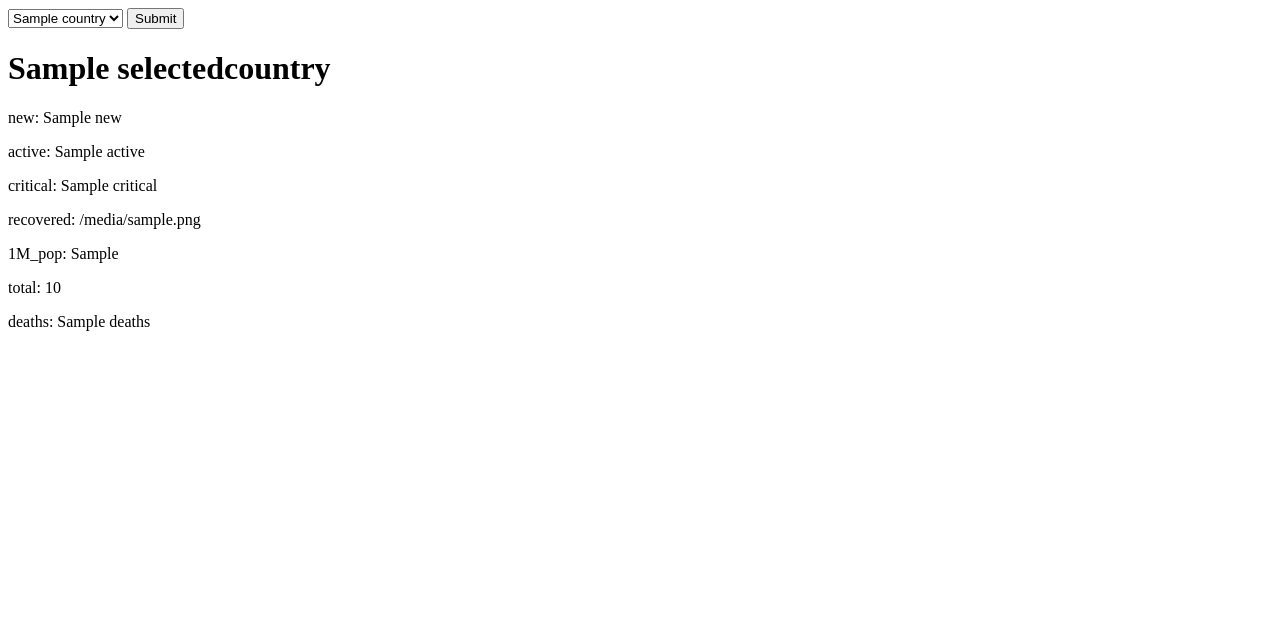
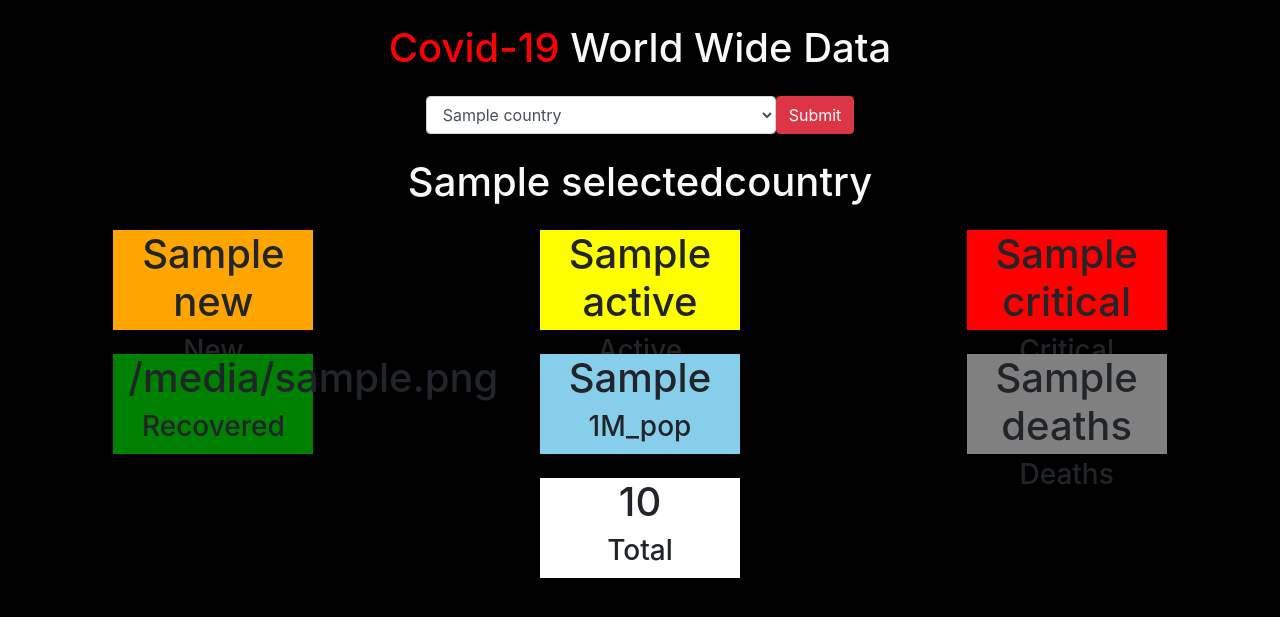
Before and after one commit to talhajubair100/covid_19_data, a Django app: template templates/home.html in a window 1280 px wide. Shown: the top 617 px of the page. Run offline with Django 3.2, Linux system fonts and the light colour scheme; the template is opened without the code that fills it: most values are stand-ins (such as "Sample title", 1, 10 or a date in 2020); some libraries are stand-ins or nearby versions.

Commit message:
all data show in template

```diff
--- a/templates/home.html
+++ b/templates/home.html
@@ -1,34 +1,76 @@
-<!DOCTYPE html>
+<!doctype html>
 <html lang="en">
   <head>
-    <meta charset="UTF-8">
-    <meta name="viewport" content="width=device-width, initial-scale=1.0">
-    <title>Document</title>
+    <!-- Required meta tags -->
+    <meta charset="utf-8">
+    <meta name="viewport" content="width=device-width, initial-scale=1, shrink-to-fit=no">
+
+    <!-- Bootstrap CSS -->
+    <link rel="stylesheet" href="https://maxcdn.bootstrapcdn.com/bootstrap/4.0.0/css/bootstrap.min.css" integrity="sha384-Gn5384xqQ1aoWXA+058RXPxPg6fy4IWvTNh0E263XmFcJlSAwiGgFAW/dAiS6JXm" crossorigin="anonymous">
+
+    <title>Hello, world!</title>
   </head>
-<body>
+  <body style="background-color: black;">
 
-    <form action="" method="POST">
+        <h1 class="text-light text-center mt-4"><span style="color: red;"> Covid-19 </span>World Wide Data</h1>
+        <div class="container">
+                <form action="" method="POST" class="d-flex justify-content-center align-items-center my-4">
                     {% csrf_token %}
-   <select name="selectedcountry">
+               <select class="form-control"  style="width: 350px;" name="selectedcountry">
                {% for country in con_list %}
 
                    <option>{{ country }}</option>
                {% endfor %}
 
                </select>
-   <input type="submit" name="">
+               <input type="submit" value="Submit" class="btn btn-danger">
 
             </form>
-<h1>{{ selectedcountry }}</h1>
+            <h1 class="text-light text-center">{{ selectedcountry }}</h1>
 
-<p>new: {{ new }}</p>
-<p>active: {{ active }}</p>
-<p>critical: {{ critical }}</p>
-<p>recovered: {{ recovered }}</p>
-<p>1M_pop: {{ M_pop }}</p>
-<p>total: {{ total }}</p>
-<p>deaths: {{ deaths }}</p>
+        </div>
+
+        <div class="d-flex justify-content-center align-items-center my-4 text-center">
+            <div class="container" style="height: 100px; width:200px; background-color:orange">
+                <h1>{{ new }}</h1>
+                <h3>New</h3>
+            </div>
+            <div class="container" style="height: 100px; width:200px; background-color:yellow">
+                <h1>{{ active }}</h1>
+                <h3>Active</h3>
+            </div><div class="container" style="height: 100px; width:200px; background-color:red">
+                <h1>{{ critical }}</h1>
+                <h3>Critical</h3>
+            </div>
+        </div>
+        <div class="d-flex justify-content-center align-items-center text-center">
+            <div class="container" style="height: 100px; width:200px; background-color:green">
+                <h1>{{ recovered }}</h1>
+                <h3>Recovered</h3>
+            </div>
+            <div class="container" style="height: 100px; width:200px; background-color:skyblue">
+                <h1>{{ M_pop }}</h1>
+                <h3>1M_pop</h3>
+            </div><div class="container" style="height: 100px; width:200px; background-color:grey">
+                <h1>{{ deaths }}</h1>
+                <h3>Deaths</h3>
+            </div>
+        </div>
+
+        <div class="d-flex justify-content-center align-items-center my-4 text-center">
+            <div class="container" style="height: 100px; width:200px; background-color:White">
+                <h1>{{ total }}</h1>
+                <h3>Total</h3>
+            </div>
+
+        </div>
 
 
+
+    <!-- Optional JavaScript -->
+    <!-- jQuery first, then Popper.js, then Bootstrap JS -->
+    <script src="https://code.jquery.com/jquery-3.2.1.slim.min.js" integrity="sha384-KJ3o2DKtIkvYIK3UENzmM7KCkRr/rE9/Qpg6aAZGJwFDMVNA/GpGFF93hXpG5KkN" crossorigin="anonymous"></script>
+    <script src="https://cdnjs.cloudflare.com/ajax/libs/popper.js/1.12.9/umd/popper.min.js" integrity="sha384-ApNbgh9B+Y1QKtv3Rn7W3mgPxhU9K/ScQsAP7hUibX39j7fakFPskvXusvfa0b4Q" crossorigin="anonymous"></script>
+    <script src="https://maxcdn.bootstrapcdn.com/bootstrap/4.0.0/js/bootstrap.min.js" integrity="sha384-JZR6Spejh4U02d8jOt6vLEHfe/JQGiRRSQQxSfFWpi1MquVdAyjUar5+76PVCmYl" crossorigin="anonymous"></script>
   </body>
 </html>
```
Lines whose indentation alone changed are shown as unchanged.
